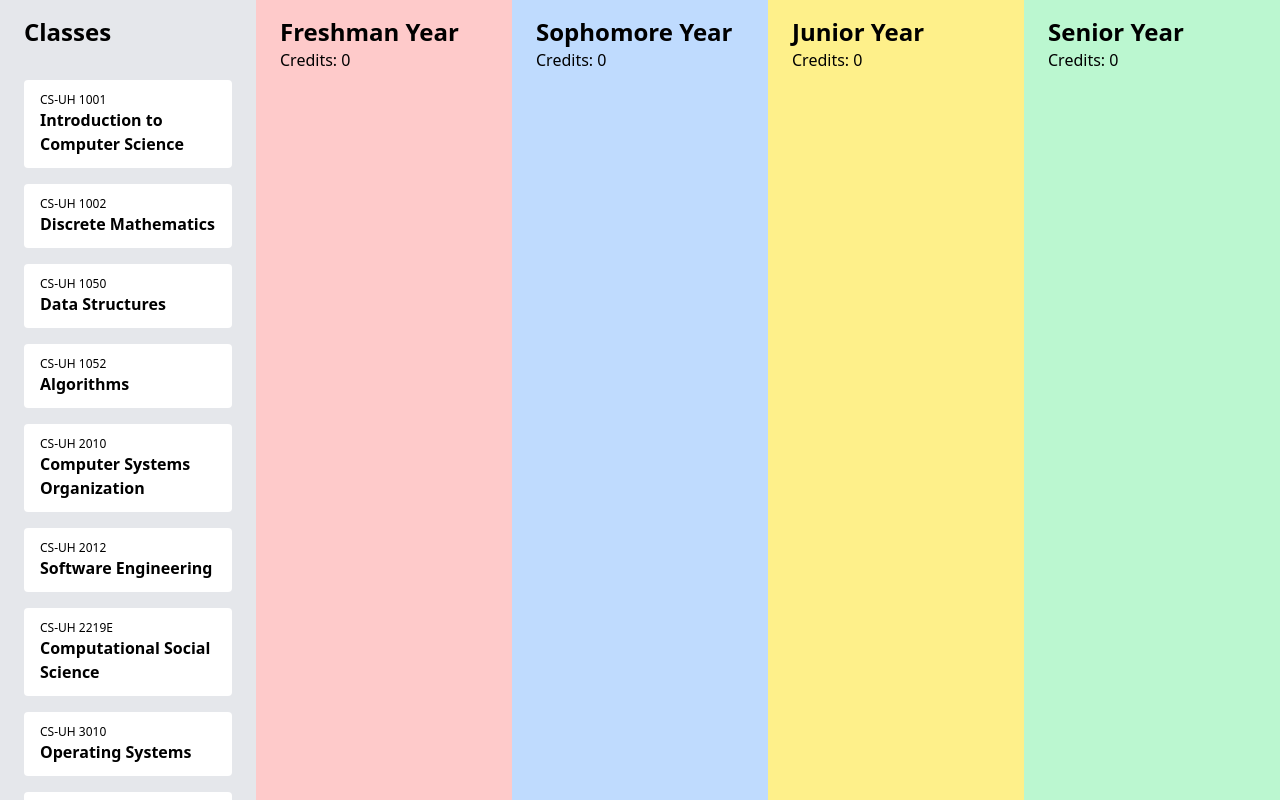
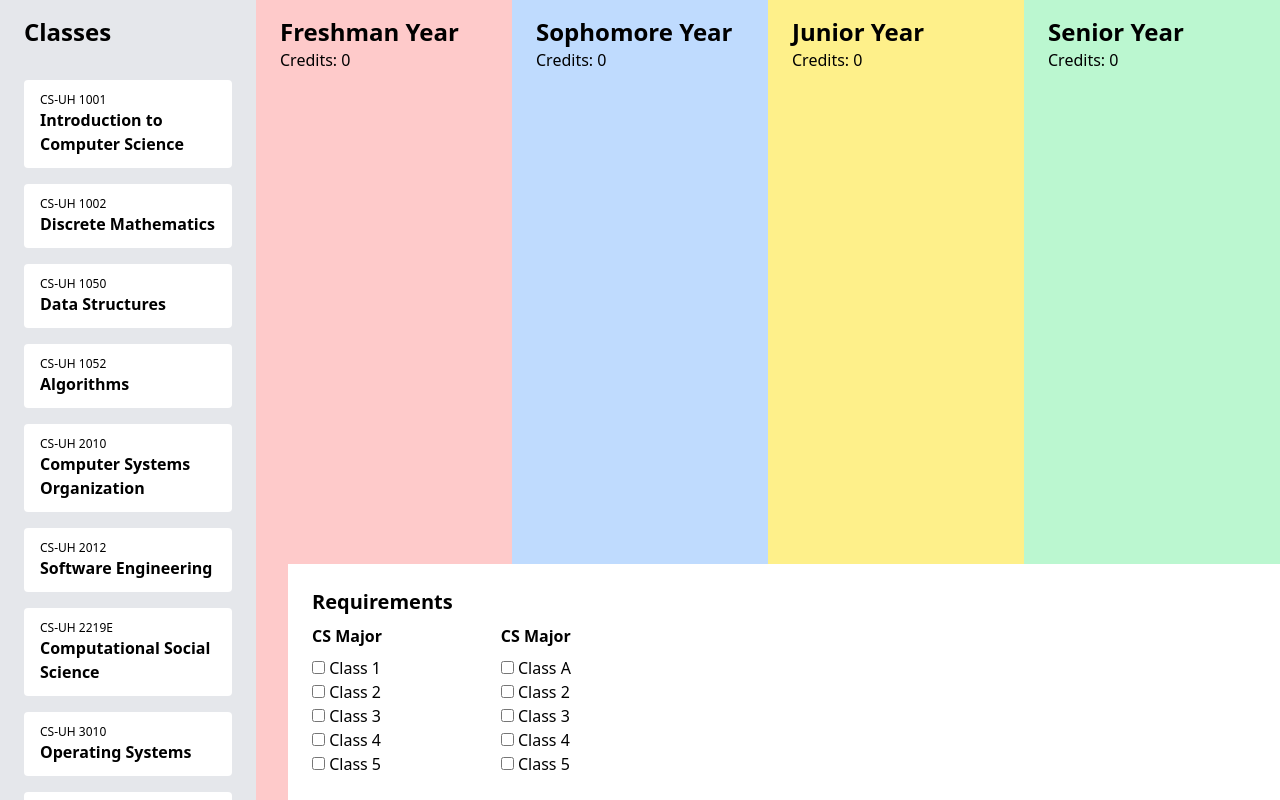
Before and after one commit to corbanvilla/einstein, a Next.js app in the folder frontend/: page / in a window 1280 px wide. Shown: the top 800 px of the page. Built offline with nearby package versions, Linux system fonts and the light colour scheme.

Commit message:
more stuff

```diff
--- a/frontend/pages/index.tsx
+++ b/frontend/pages/index.tsx
@@ -1,7 +1,7 @@
 import type { NextPage } from 'next'
 import Head from 'next/head'
 import Image from 'next/image'
-import { useEffect } from 'react';
+import { useEffect, useState } from 'react';
 import styles from '../styles/Home.module.css'
 import { InferGetStaticPropsType } from 'next'
 import { CSData } from './cs';
@@ -27,22 +27,10 @@ interface ClassData {
   credits: number;
 }
 
-// const displayData = (i:any, data:any) => {
-//   console.log(i);
-//   console.log(data);
-// }
-
-let creditSum = 0;
+const col = 289;
 
 const printCoords = (i:any, data:any) => {
-  //console.log(i);
   console.log(data);
-
-  if (data.x>289 && data.x<575) { //first column
-
-  }
-
-  //console.log(data.node);
 }
 
 export function getServerSideProps(context: any) {
@@ -52,20 +40,43 @@ export function getServerSideProps(context: any) {
       classes: CSData as ClassData[]
     }
   }
-
 }
-
-
 
 export default function Home({ classes }: InferGetStaticPropsType<typeof getServerSideProps>) {
 
-   console.log(classes);
+  const [creditSum1, setcreditSum1] = useState(0);
+  const [creditSum2, setcreditSum2] = useState(0);
+  const [creditSum3, setcreditSum3] = useState(0);
+  const [creditSum4, setcreditSum4] = useState(0);
 
   //@ts-ignore
   function handleClick(e) {
     window.screen.height
     console.log('click');
     e.target.style.backgroundColor = 'blue';
+  }
+
+
+  const addCredits = (i:any, data:any) => {
+    //column 1
+    if (data.x>=col && data.x<col*2) {setcreditSum1(creditSum1+4);}
+    //column 2
+    if (data.x>=col*2 && data.x<col*3) {setcreditSum2(creditSum2+4);}
+    //column 3
+    if (data.x>=col*3 && data.x<col*4) {setcreditSum3(creditSum3+4);}
+    //column 4
+    if (data.x>=col*4 && data.x<col*5) {setcreditSum4(creditSum4+4);}
+  }
+
+  const removeCredits = (i:any, data:any) => {
+    //column 1
+    if (data.x>=col && data.x<col*2) {setcreditSum1(creditSum1-4);}
+    //column 2
+    if (data.x>=col*2 && data.x<col*3) {setcreditSum2(creditSum2-4);}
+    //column 3
+    if (data.x>=col*3 && data.x<col*4) {setcreditSum3(creditSum3-4);}
+    //column 4
+    if (data.x>=col*4 && data.x<col*5) {setcreditSum4(creditSum4-4);}
   }
 
   return (
@@ -85,8 +96,10 @@ export default function Home({ classes }: InferGetStaticPropsType<typeof getServ
                 <Draggable
                   onDrag={printCoords}
                   grid={[289, 20]}
+                  onStart={removeCredits}
+                  onStop={addCredits}
                 >
-                  <div className="flex-none p-3 pl-4 mt-4 w-[100%] bg-white rounded">
+                  <div className="flex-none p-3 pl-4 mt-4 mb-4 w-[100%] bg-white rounded">
                     <p className="text-xs">{id}</p>
                     <h3 className="text-l font-semibold" key={name}>{name}</h3>
                     {/* <p>{des.slice(0,80)}...</p> */}
@@ -102,7 +115,7 @@ export default function Home({ classes }: InferGetStaticPropsType<typeof getServ
         <div className="flex-none bg-red-200 fh-screen w-[20%]">
           <div className="bg-red-200 p-6 pt-4 pb-3 sticky top-0 z-20">
             <h2 className="text-2xl font-semibold">Freshman Year</h2>
-            <p className="">Credits: <span className="creditSum">0</span></p>
+            <p className="">Credits: {creditSum1}</p>
           </div>
         </div>
 
@@ -110,7 +123,7 @@ export default function Home({ classes }: InferGetStaticPropsType<typeof getServ
         <div className="flex-none bg-blue-200 fh-screen w-[20%]">
           <div className="bg-blue-200 p-6 pt-4 pb-3 sticky top-0 z-20">
             <h2 className="text-2xl font-semibold">Sophomore Year</h2>
-            <p className="">Credits: <span className="creditSum">0</span></p>
+            <p className="">Credits: {creditSum2}</p>
           </div>
         </div>
 
@@ -118,21 +131,58 @@ export default function Home({ classes }: InferGetStaticPropsType<typeof getServ
         <div className="flex-none bg-yellow-200 fh-screen w-[20%]">
           <div className="bg-yellow-200 p-6 pt-4 pb-3 sticky top-0 z-20">
             <h2 className="text-2xl font-semibold">Junior Year</h2>
-            <p className="">Credits: <span className="creditSum">0</span></p>
+            <p className="">Credits: {creditSum3}</p>
           </div>
         </div>
 
         <div className="flex-none bg-green-200 fh-screen w-[20%]">
           <div className="bg-green-200 p-6 pt-4 pb-3 sticky top-0 z-20">
             <h2 className="text-2xl font-semibold">Senior Year</h2>
-            <p className="">Credits: <span className="creditSum">0</span></p>
+            <p className="">Credits: {creditSum4}</p>
           </div>
         </div>
 
-        {/*content - sticky*/}
-        <div className="fh-screen sticky top-0"></div>
+      </div>
 
-      </div>
+      {/*content - sticky*/}
+       <div className="sticky bottom-0 right-0 h-[20%] h-min-[800px] p-6 ml-[288px] bg-white z-50">
+          <h2 className="text-xl font-semibold mb-2">Requirements</h2>
+
+          <div className="grid grid-cols-5">
+
+            <div className="col-span-1 col-start-1">
+                <h2 className="text-l font-semibold mb-2">CS Major</h2>
+                <input type="checkbox"/>
+                <label> Class 1</label><br/>
+                <input type="checkbox"/>
+                <label> Class 2</label><br/>
+                <input type="checkbox"/>
+                <label> Class 3</label><br/>
+                <input type="checkbox"/>
+                <label> Class 4</label><br/>
+                <input type="checkbox"/>
+                <label> Class 5</label><br/>
+            </div>
+
+            <div className="col-span-1 col-start-2">
+                <h2 className="text-l font-semibold mb-2">CS Major</h2>
+                <input type="checkbox"/>
+                <label> Class A</label><br/>
+                <input type="checkbox"/>
+                <label> Class 2</label><br/>
+                <input type="checkbox"/>
+                <label> Class 3</label><br/>
+                <input type="checkbox"/>
+                <label> Class 4</label><br/>
+                <input type="checkbox"/>
+                <label> Class 5</label><br/>
+            </div>
+
+
+          </div>
+
+
+        </div>
 
     </div>
   )
```
